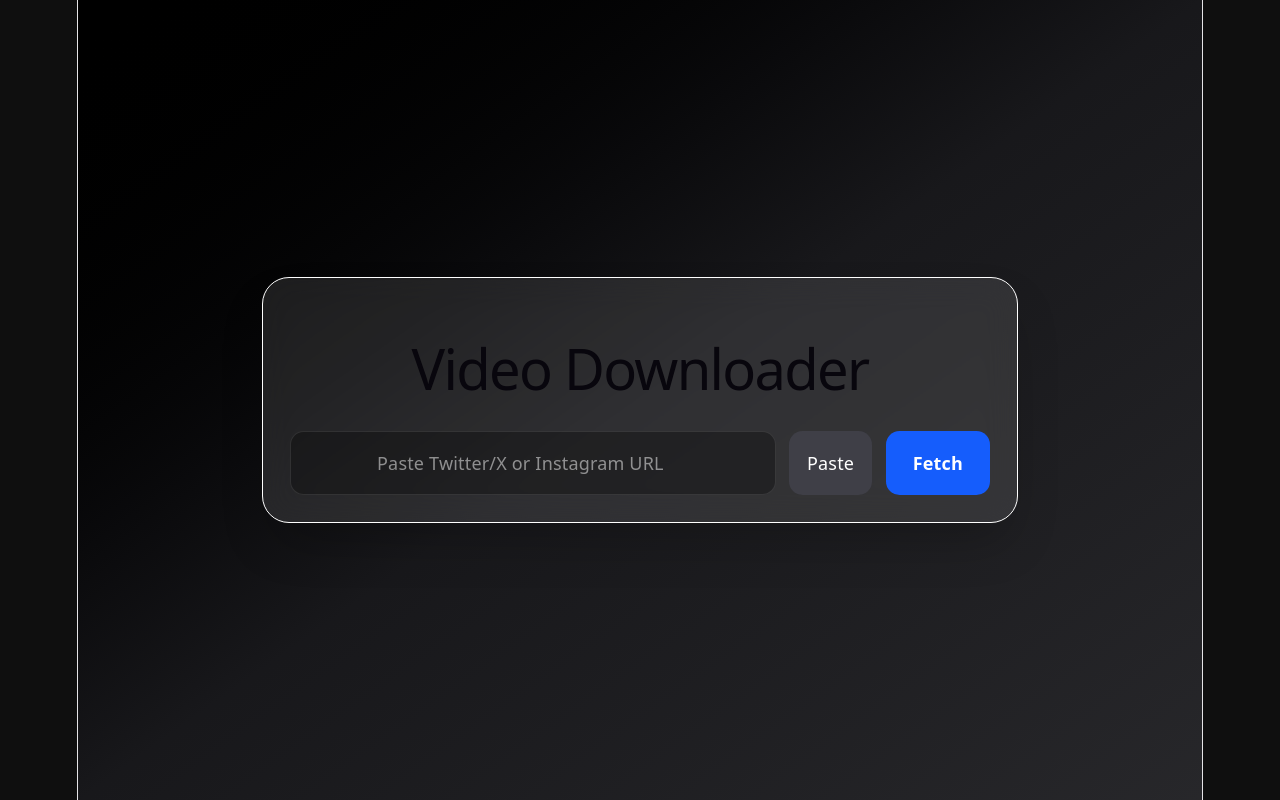
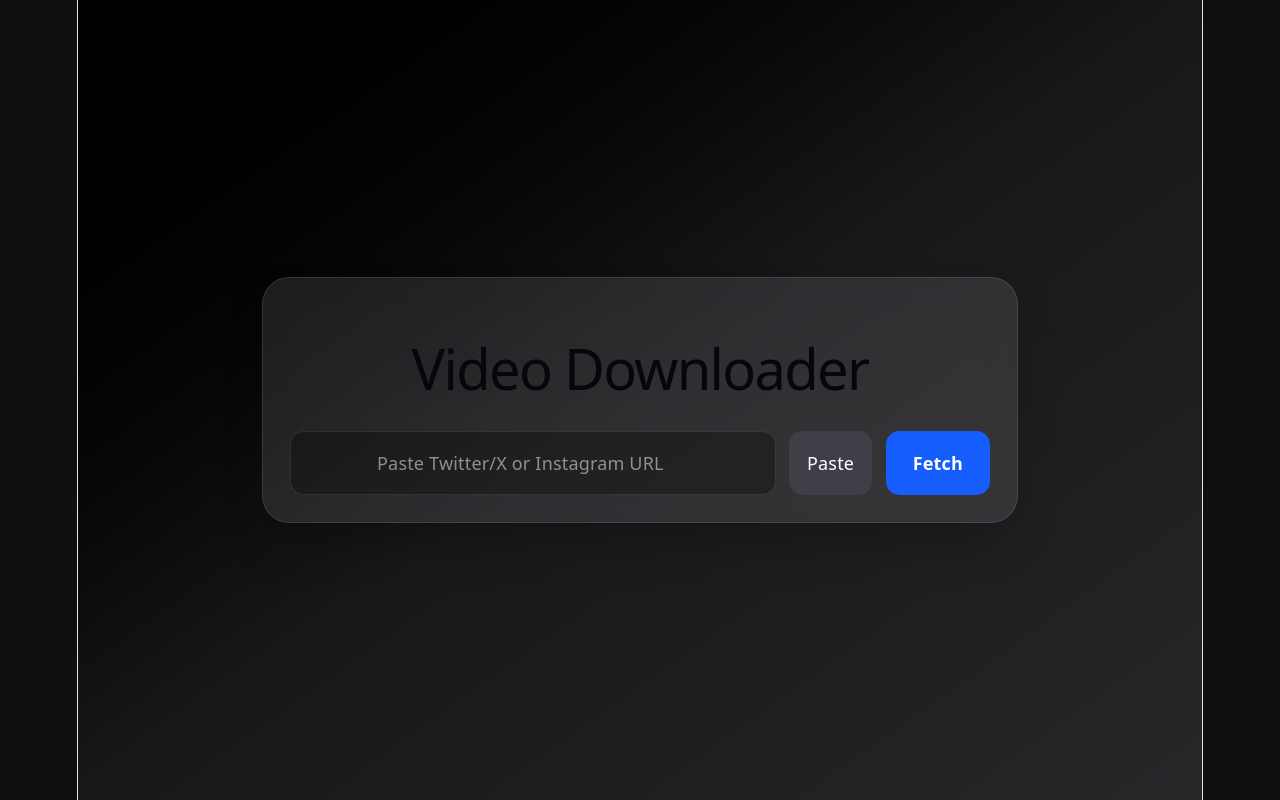
Before and after one commit to harishs91198-rgb/save-this-vid, a React (Vite) app in the folder client/: page / in a window 1280 px wide. Built offline with nearby package versions, Linux system fonts and the light colour scheme.

Commit message:
color added

```diff
--- a/client/src/App.jsx
+++ b/client/src/App.jsx
@@ -75,7 +75,7 @@ export default function App() {
         p-6
         shadow-2xl
         border
-        border-red/10
+        border-white/10
       ">
 
         <h1 className="
```
